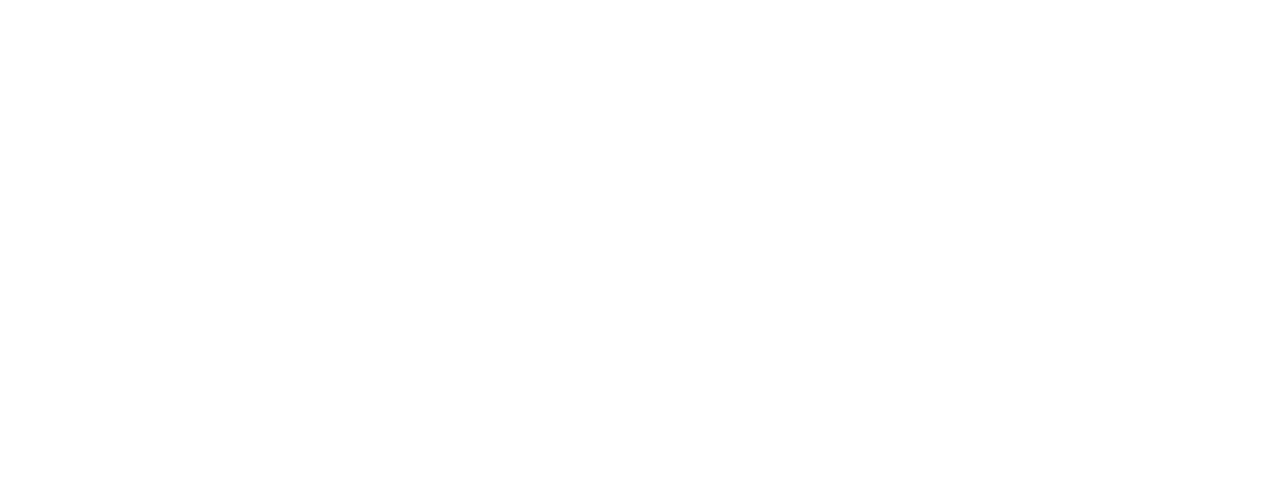
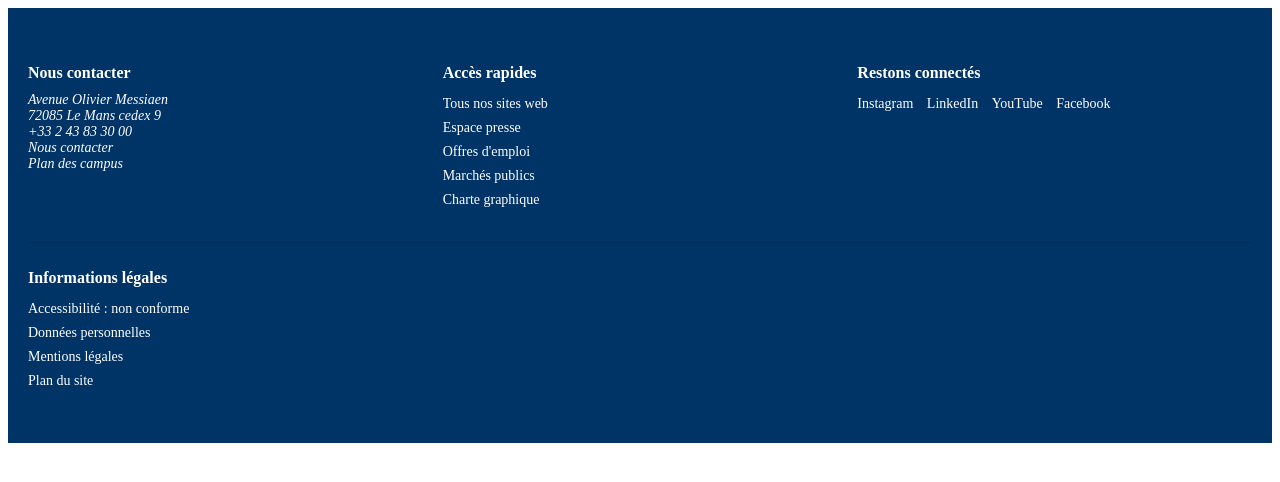
Before and after one commit to MarhadourM/EcoGestUM, a PHP site: page / in a window 1280 px wide. Before the commit the part shown is empty. Shown: the top 482 px of the page. Run offline with PHP 8.4, Linux system fonts and the light colour scheme.

Commit message:
Creation of the footer and css.

```diff
--- a/src/assets/css/style.css
+++ b/src/assets/css/style.css
@@ -0,0 +1,52 @@
+footer {
+  background: #003366;
+  color: #fff;
+  padding: 40px 20px;
+  font-size: 14px;
+}
+
+.footer-container {
+  display: flex;
+  flex-wrap: wrap;
+  gap: 20px;
+  justify-content: space-between;
+}
+
+.footer-column {
+  flex: 1 1 220px;
+}
+
+footer h3 {
+  font-size: 16px;
+  margin-bottom: 10px;
+}
+
+footer ul {
+  list-style: none;
+  padding-left: 0;
+}
+
+footer li {
+  margin-bottom: 8px;
+}
+
+footer a {
+  color: #fff;
+  text-decoration: none;
+  transition: color 0.2s;
+}
+
+footer a:hover {
+  color: #ffdb3a;
+}
+
+.social-links li {
+  display: inline-block;
+  margin-right: 10px;
+}
+.footer-legal {
+  width: 100%;
+  margin-top: 20px;
+  padding-top: 10px;
+  border-top: 1px solid rgba(0, 0, 0, 0.08);
+}
--- a/src/index.php
+++ b/src/index.php
@@ -1,3 +1,5 @@
 <?php
+require_once __DIR__ . '/view/Templates/header.php';
+require_once __DIR__ . '/view/Templates/footer.php';
 
 ?>
--- a/src/view/Templates/footer.php
+++ b/src/view/Templates/footer.php
@@ -1,12 +1,51 @@
-<!DOCTYPE html>
-<html lang="en">
-<head>
-    <meta charset="UTF-8">
-    <meta name="viewport" content="width=device-width, initial-scale=1.0">
-    <title>Document</title>
-    <link rel="stylesheet" href="./src/assets/css/style.css">
-</head>
-<body>
+<?php
 
+?>
+<footer>
+  <div class="footer-container">
+    <div class="footer-column">
+      <h3>Nous contacter</h3>
+      <address>
+        Avenue Olivier Messiaen<br>
+        72085 Le Mans cedex 9<br>
+        <a href="tel:+33243833000">+33 2 43 83 30 00</a><br>
+        <a href="https://www.univ-lemans.fr/fr/contact-1.html">Nous contacter</a><br>
+        <a href="https://www.univ-lemans.fr/fr/pied-de-page/plans-des-campus.html">Plan des campus</a>
+      </address>
+    </div>
+
+    <div class="footer-column">
+      <h3>Accès rapides</h3>
+      <ul>
+        <li><a href="#">Tous nos sites web</a></li>
+        <li><a href="#">Espace presse</a></li>
+        <li><a href="#">Offres d'emploi</a></li>
+        <li><a href="#">Marchés publics</a></li>
+        <li><a href="#">Charte graphique</a></li>
+      </ul>
+    </div>
+
+    <div class="footer-column">
+      <h3>Restons connectés</h3>
+      <ul class="social-links">
+        <li><a href="#">Instagram</a></li>
+        <li><a href="#">LinkedIn</a></li>
+        <li><a href="#">YouTube</a></li>
+        <li><a href="#">Facebook</a></li>
+      </ul>
+    </div>
+  </div>
+
+  <!-- section déplacée sous les autres colonnes -->
+  <div class="footer-legal">
+    <h3>Informations légales</h3>
+    <ul>
+      <li><a href="#">Accessibilité : non conforme</a></li>
+      <li><a href="#">Données personnelles</a></li>
+      <li><a href="#">Mentions légales</a></li>
+      <li><a href="#">Plan du site</a></li>
+    </ul>
+  </div>
+</footer>
 </body>
 </html>
--- a/src/view/Templates/header.php
+++ b/src/view/Templates/header.php
@@ -4,9 +4,6 @@
     <meta charset="UTF-8">
     <meta name="viewport" content="width=device-width, initial-scale=1.0">
     <title>Document</title>
-    <link rel="stylesheet" href="./src/assets/css/style.css">
+    <link rel="stylesheet" href="assets/css/style.css">
 </head>
 <body>
-
-</body>
-</html>
```
